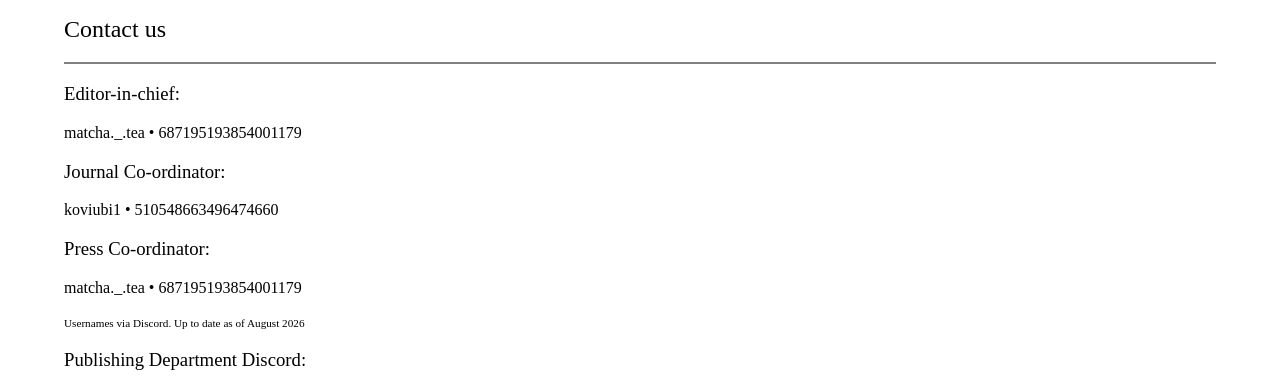
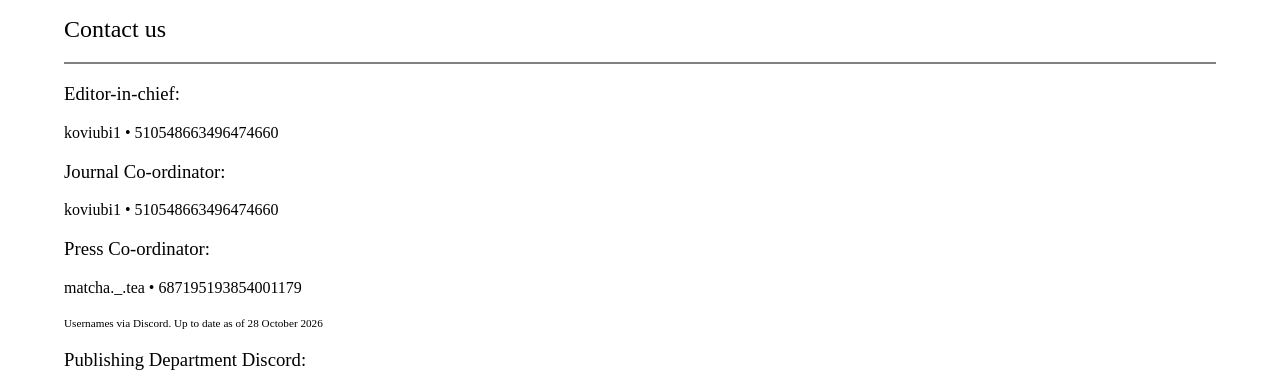
Before and after one commit to imsresearch/ims-website, a React (Vite) app: page /pubdep in a window 1280 px wide. Shown: the part 3400-3779 px from the top of the page. Built offline with nearby package versions, Linux system fonts and the light colour scheme; a web font is replaced by a local one.

Commit message:
Update PubDep contact us

```diff
--- a/src/pages/pubdep/publishing-dept.jsx
+++ b/src/pages/pubdep/publishing-dept.jsx
@@ -177,12 +177,12 @@ export default function PubDep() {
                     <h2>Contact us</h2>
                     <hr className="small-hr" />
                     <h3>Editor-in-chief:</h3>
-                    <p>matcha._.tea • 687195193854001179</p>
+                    <p>koviubi1 • 510548663496474660</p>
                     <h3>Journal Co-ordinator:</h3>
                     <p>koviubi1 • 510548663496474660</p>
                     <h3>Press Co-ordinator:</h3>
                     <p>matcha._.tea • 687195193854001179</p>
-                    <small>Usernames via Discord. Up to date as of August 2026</small>
+                    <small>Usernames via Discord. Up to date as of 28 October 2026</small>
 
                     <h3>Publishing Department Discord:</h3>
                     <p>
```
